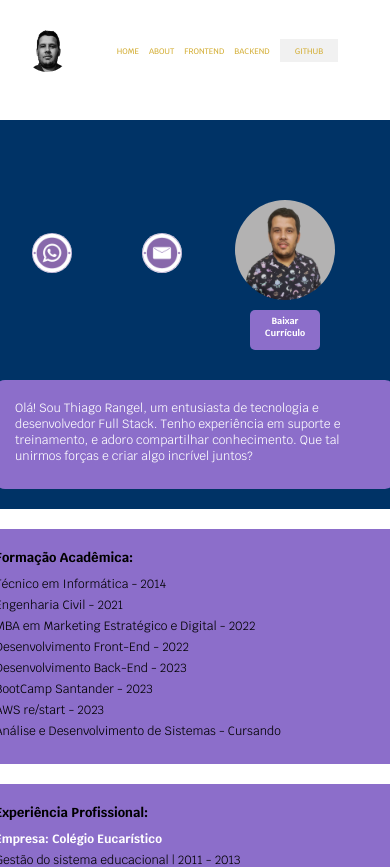
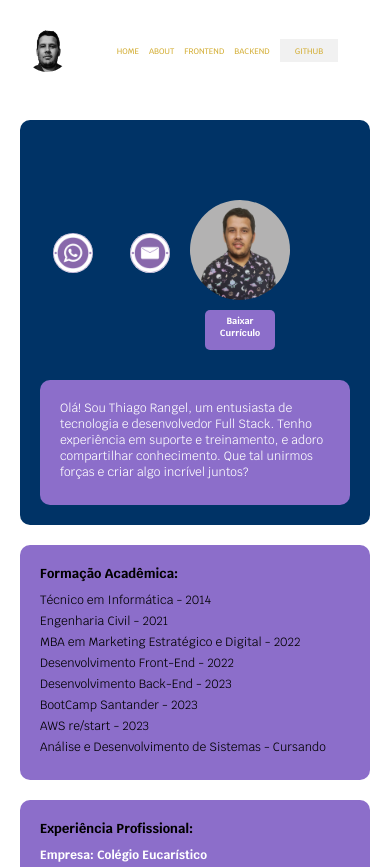
Before and after one commit to ThiagoDRangel/ThiagoRangel, a React (Vite) app: page /home/profile in a window 390 px wide. Shown: the top 867 px of the page. Built offline with nearby package versions, Linux system fonts and the light colour scheme.

Commit message:
fix: mobile version

```diff
--- a/src/components/User/styles.css
+++ b/src/components/User/styles.css
@@ -219,7 +219,7 @@ ul li:hover {
 
   .personal-infos {
     margin-left: 0;
-    width: 55rem;
+    width: 46rem;
   }
 
   .image-profile {
@@ -243,7 +243,7 @@ ul li:hover {
 
   .text-container {
     font-size: 1.4rem;
-    width: 50rem;
+    width: 42rem;
   }
 
   .download-button {
@@ -265,14 +265,14 @@ ul li:hover {
 
   .background-container {
     font-size: 1.4rem;
-    width: 55rem;
+    width: 46rem;
   }
 }
 
 @media (max-width:480px) {
   .personal-infos {
     margin-left: 0;
-    width: 44rem;
+    width: 35rem;
   }
 
   .images-contact {
@@ -287,12 +287,12 @@ ul li:hover {
 
   .text-container {
     font-size: 1.2rem;
-    width: 40rem;
+    width: 31rem;
   }
 
   .background-container {
     font-size: 1.2rem;
-    width: 44rem;
+    width: 35rem;
   }
 
   .strong {
```
